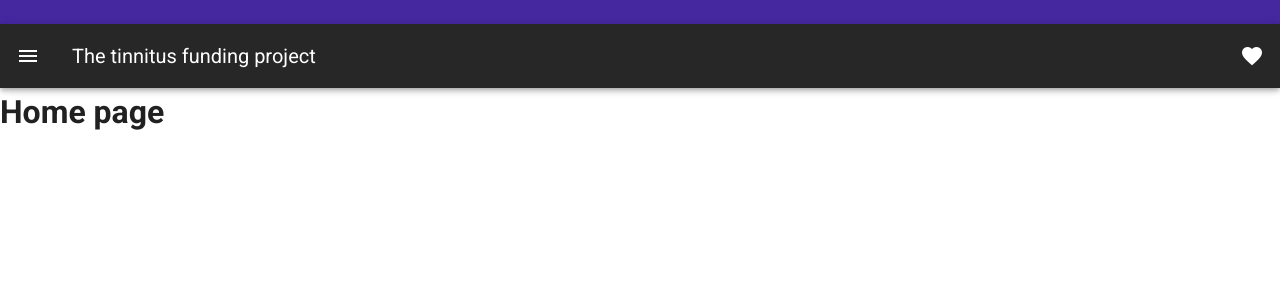
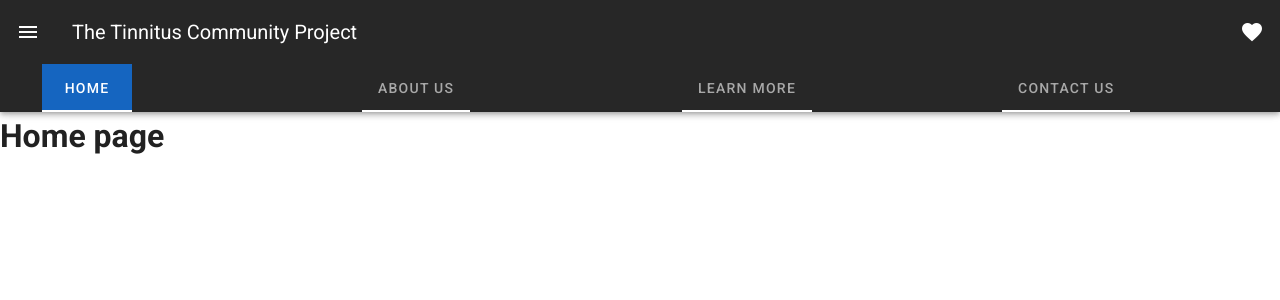
Before and after one commit to ed3899/tinnitus-project, a Vue app: page / in a window 1280 px wide. Shown: the top 300 px of the page. Built offline with nearby package versions, Linux system fonts and the light colour scheme.

Commit message:
added tabs

```diff
--- a/src/App.vue
+++ b/src/App.vue
@@ -3,6 +3,7 @@
     <div id="main-v-app__navbar-main">
       <NavBarMain />
     </div>
+
     <div id="main-v-app__router-view">
       <v-fade-transition mode="out-in">
         <router-view></router-view>
@@ -25,6 +26,4 @@ export default {
 };
 </script>
 
-<style lang="scss">
-
-</style>
+<style lang="scss"></style>
--- a/src/components/NavBar/NavBarMain.vue
+++ b/src/components/NavBar/NavBarMain.vue
@@ -1,18 +1,27 @@
 <template>
   <div id="navbar-main-container include">
-    <v-system-bar color="deep-purple darken-3"></v-system-bar>
-
     <!-- Nav Bar -->
     <v-app-bar dark>
       <v-app-bar-nav-icon @click.stop="openDrawer"></v-app-bar-nav-icon>
 
-      <v-toolbar-title>The tinnitus funding project</v-toolbar-title>
+      <v-toolbar-title>The Tinnitus Community Project</v-toolbar-title>
 
       <v-spacer></v-spacer>
 
       <v-btn icon>
         <v-icon>mdi-heart</v-icon>
       </v-btn>
+
+      <template #extension>
+        <v-tabs v-for="(item, i) in items" :key="i" align-with-title>
+          <v-tab
+            :to="{ path: item.route }"
+            v-text="item.text"
+            exact
+            exact-active-class="blue darken-3"
+          ></v-tab>
+        </v-tabs>
+      </template>
     </v-app-bar>
 
     <v-navigation-drawer v-model="isDrawerOpen" absolute bottom temporary>
```
